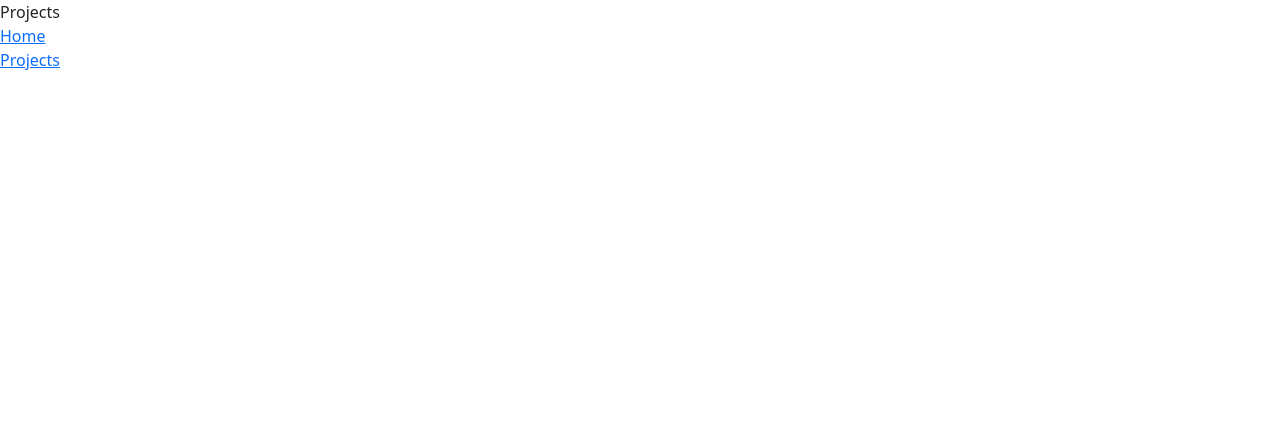
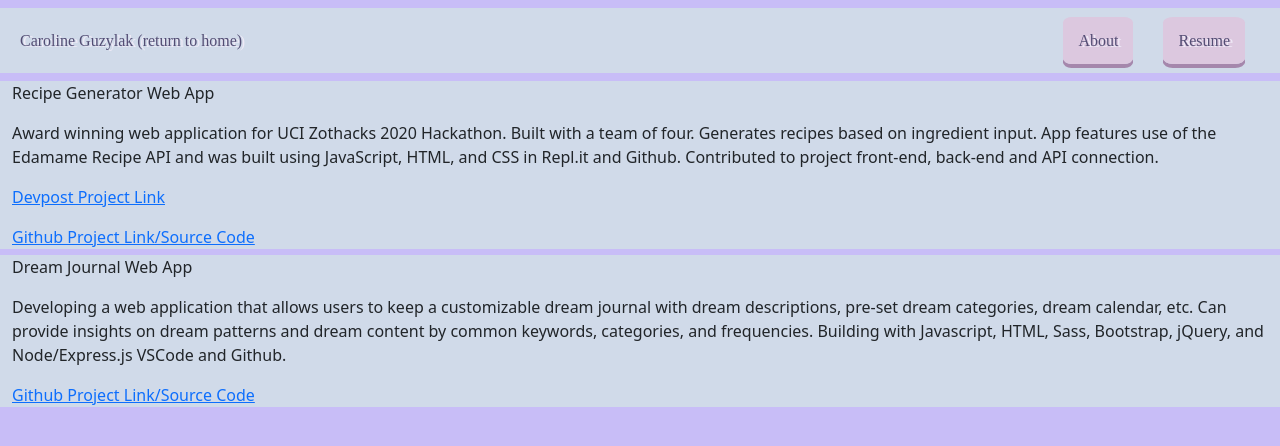
Before and after one commit to carolineguzylak/PortfolioSite, a website: page projects.html in a window 1280 px wide. Drawn offline with nearby package versions, Linux system fonts and the light colour scheme.

Commit message:
Finished resume page and began projects page

```diff
--- a/projects.html
+++ b/projects.html
@@ -7,23 +7,58 @@
         <link rel="stylesheet" href="https://cdn.jsdelivr.net/npm/bootstrap@5.1.3/dist/css/bootstrap.min.css"integrity="sha384-1BmE4kWBq78iYhFldvKuhfTAU6auU8tT94WrHftjDbrCEXSU1oBoqyl2QvZ6jIW3" crossorigin="anonymous">
         <link rel="stylesheet" type="text/css" href="css/style.css">
     </head>
-    <body>
+    <body style="background-color:rgb(200, 189, 247);">
 
-        <div class="topbar">
-            <div id="pageName">
-                Projects
+        <!-- navbar -->
+        <nav class="navbar navbar-expand-sm">
+            <div class="container-fluid" id="topbar">
+                    <div class="navbar-header">
+                        <a id="nameHeaderResume" href="index.html">Caroline Guzylak (return to home)</a>
+                    </div>
+                    <ul class="navbar-nav">
+                        <li>
+                            <a class="pushableButton" id="about" href="about.html">About</a>
+                        </li>
+                        <li>
+                            <a class="pushableButton" id="resume" href="resume.html">Resume</a>
+                        </li>
+                    </ul>
             </div>
-            <div id="emptyspace">
+        </nav>
+
+
+        <div class="container-fluid" id="resumeImage">
+            <div class="row">
+                <div class="projectBox" id="recipeGenerator">
+                    <p class="projectTitle">Recipe Generator Web App</p>
+                    <p class="projectDesc">Award winning web application for UCI Zothacks 2020 Hackathon.
+                        Built with a team of four. Generates recipes based on ingredient input. App features
+                        use of the Edamame Recipe API and was built using JavaScript, HTML, and CSS in Repl.it
+                         and Github. Contributed to project front-end, back-end and API connection.</p>
+                    <p><a href="https://devpost.com/software/we-have-food-at-home">Devpost Project Link</a></p>
+                    <a href="https://github.com/carolineguzylak/Recipe-Generator-Zothacks-2021">Github Project Link/Source Code</a>
+                </div>
             </div>
-            <div id="Home">
-                <a href="index.html">Home</a>
-                <!-- About -->
+
+            <div class="divider">
             </div>
-            <div id="About">
-                <a href="#projectsSection">Projects</a>
-                <!-- Projects -->
+
+            <div class="row">
+                <div class="projectBox" id="dreamJournal">
+                    <p class="projectTitle">Dream Journal Web App</p>
+                    <p class="projectDesc">Developing a web application that allows users to keep a
+                        customizable dream journal with dream descriptions, pre-set dream categories,
+                        dream calendar, etc. Can provide insights on dream patterns and dream content
+                         by common keywords, categories, and frequencies.
+                        Building with Javascript, HTML, Sass, Bootstrap, jQuery, and Node/Express.js
+                         VSCode and Github.</p>
+                    <a href="https://github.com/carolineguzylak/Dream-Journal-Site">Github Project Link/Source Code</a>
+                </div>
             </div>
         </div>
 
+
+
+
     </body>
 </html>
--- a/sass/style.scss
+++ b/sass/style.scss
@@ -244,3 +244,22 @@
         font-family: 'Merriweather', serif;
     }
 }
+
+// RESUME HTML PAGE
+#resumeDownload {
+    margin:40px;
+    color:white;
+    font-size:2vmin;
+}
+
+#nameHeaderResume{
+    font-family: 'Merriweather', serif;
+    color: var(--mainText);
+    text-decoration:none;
+}
+
+
+//PROJECTS HTML PAGE
+.projectBox{
+    background-color: var(--topBarColor);
+}
```
Also changed, not shown: index.html (+5 -5 lines), resume.html (added, +44 -0 lines), css/style.css, images/resume.png (added), 1 other file.
